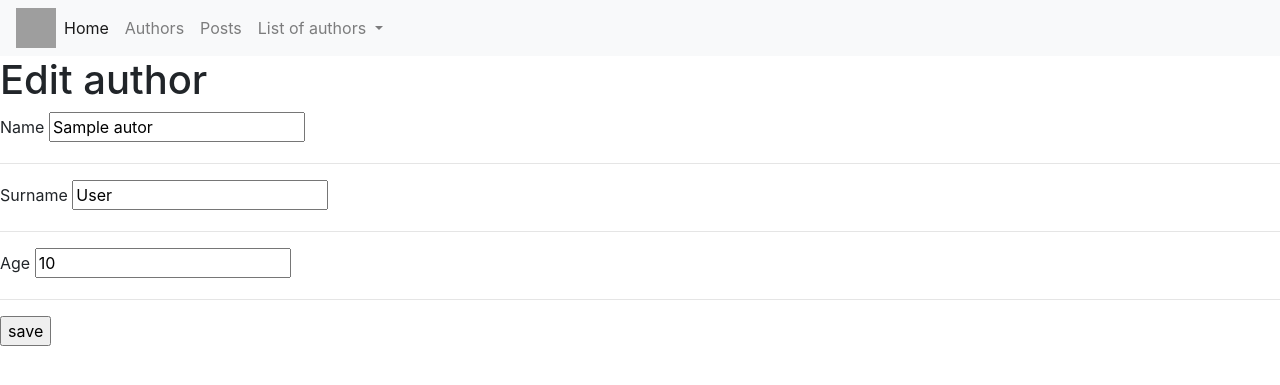
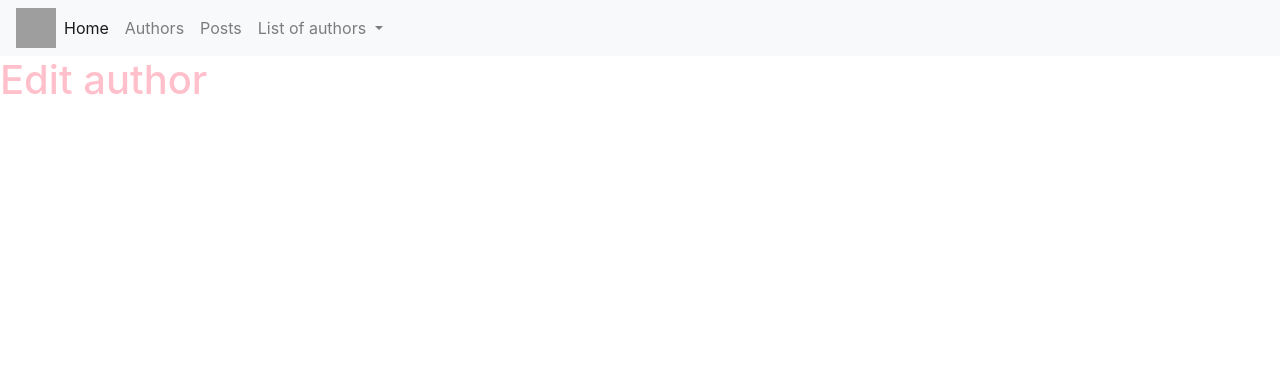
Before and after one commit to martynaj2/firstapp, a Rails app: page /autors/1/edit in a window 1280 px wide. Shown: the top 385 px of the page. Run offline with Rails 7, Linux system fonts and the light colour scheme; tables that the repository leaves empty hold one stand-in row (values such as "Sample post"); grey boxes are pictures that could not be loaded.

Commit message:
[add] dynamic form

```diff
--- /dev/null
+++ b/app/assets/javascripts/autors.js
@@ -0,0 +1,3 @@
+$(function() {
+  $('h1').css({color: "pink"});
+});
--- a/app/controllers/autors_controller.rb
+++ b/app/controllers/autors_controller.rb
@@ -5,6 +5,7 @@ class AutorsController < ApplicationController
   def index
     #zmienna lokalna, nie jest widoczna w widoku, wiec robimy zmienna instacji
     @autors = Autor.all
+    @autor = Autor.new #przenieslismy formularz new na index
   end
 
   def show
@@ -19,12 +20,7 @@ class AutorsController < ApplicationController
 # redirect robi pelne przekierowanie, render nie robi prawie nic,
 # bierze tylko caly html i wkleja cos innego
   def create
-    @autor = Autor.new(autor_params)
-      if @autor.save
-        redirect_to autors_path, notice: 'Author was created'
-      else
-        render :new
-      end
+    @autor = Autor.create(autor_params)
   end
 
   def edit
--- a/app/views/autors/_form.erb
+++ b/app/views/autors/_form.erb
@@ -10,17 +10,3 @@
     <% end %>
   </ul>
 <% end %>
-
-<!-- forumlarze metodami pomocniczymu -->
-<%=  form_for @autor do |f| %>
-  <%= f.label :name %>
-  <%= f.text_field :name %>
-  <hr />
-  <%= f.label :surname %>
-  <%= f.text_field :surname %>
-  <hr />
-  <%= f.label :age %>
-  <%= f.number_field :age %>
-  <hr />
-  <%= f.submit 'save' %>
-<% end %>
--- /dev/null
+++ b/app/views/autors/create.js.erb
@@ -0,0 +1 @@
+$('.autors').append('<%= escape_javascript render 'autor', autor: @autor%>')
```
Also changed, not shown: app/views/autors/_autor.html.erb (added, +7 -0 lines), app/views/autors/index.html.erb (+19 -9 lines).
